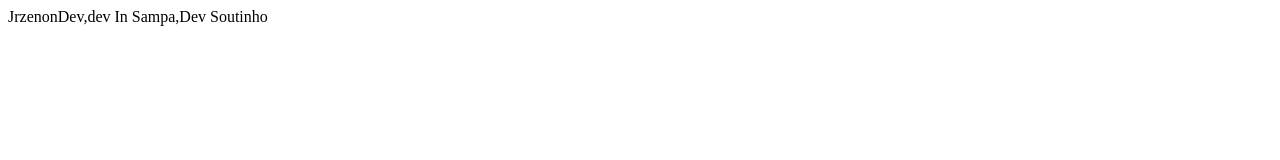
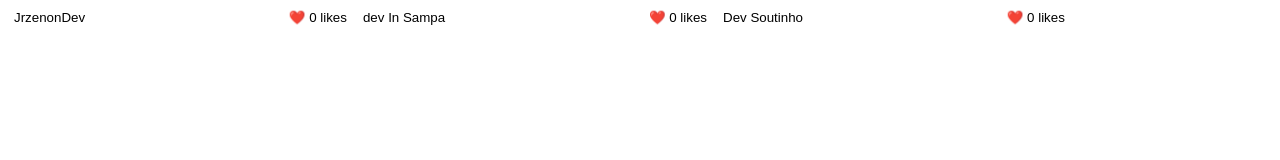
Before and after one commit to JrzenonDev/mini-render-js, a plain HTML site: page index.html in a window 1280 px wide. Drawn offline with Linux system fonts and the light colour scheme.

Commit message:
chore: função buttonTemplate para pegar dinâmicamente o channel, ajuste na função render para fazer um map em channels e montar com o button cada channel com seus dados

```diff
--- a/index.html
+++ b/index.html
@@ -24,23 +24,28 @@
     'Dev Soutinho'
   ];
 
-  const buttonTemplate = `
+  const buttonTemplate = function (channel) {
+      return `
         <button class="botaoDeLike">
           <span class="owner">
-        JR Dev
+            ${channel}
           </span>
           ❤️
           <span class="contador">0 likes</span>
         </button>
       `;
+    }
 
   function render() {
     console.log('[render]');
 
     const $tela = document.querySelector('.tela');
 
-    $tela.innerHTML = channels;
+    $tela.innerHTML = channels.map((channel) => {
+      return buttonTemplate(channel);
+    }).join(''); // join (remove as vírgulas, que seria passado pelo toString)
   }
+
   render();
 
   </script>
--- a/style.css
+++ b/style.css
@@ -0,0 +1,13 @@
+.botaoDeLike {
+  background-color: #fff;
+  border: #fff;
+  cursor: pointer;
+}
+
+.botaoDeLike:hover {
+  opacity: 0.5;
+}
+
+.owner {
+  margin-right: 200px;
+}
```
Lines whose indentation alone changed are shown as unchanged.
